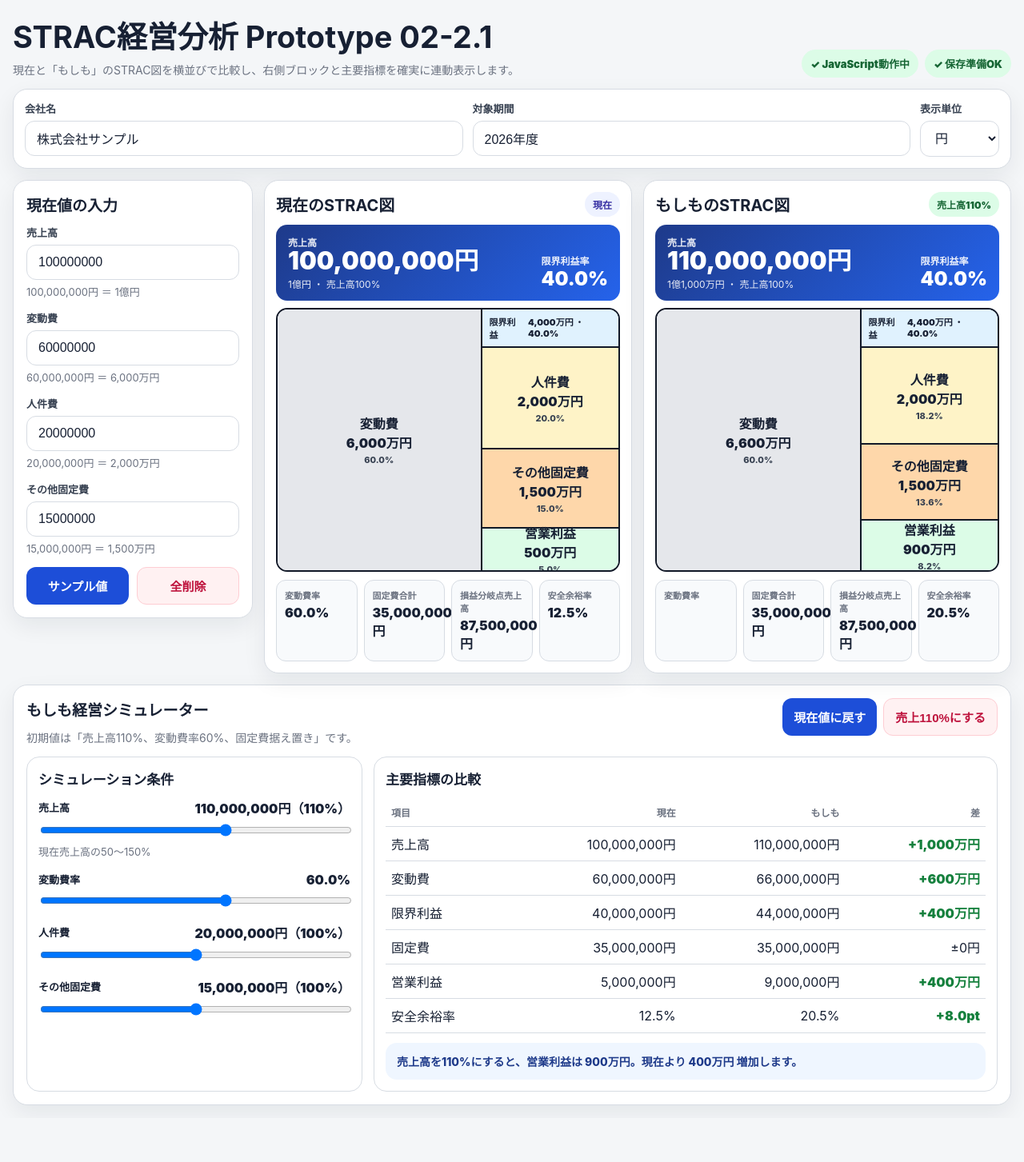
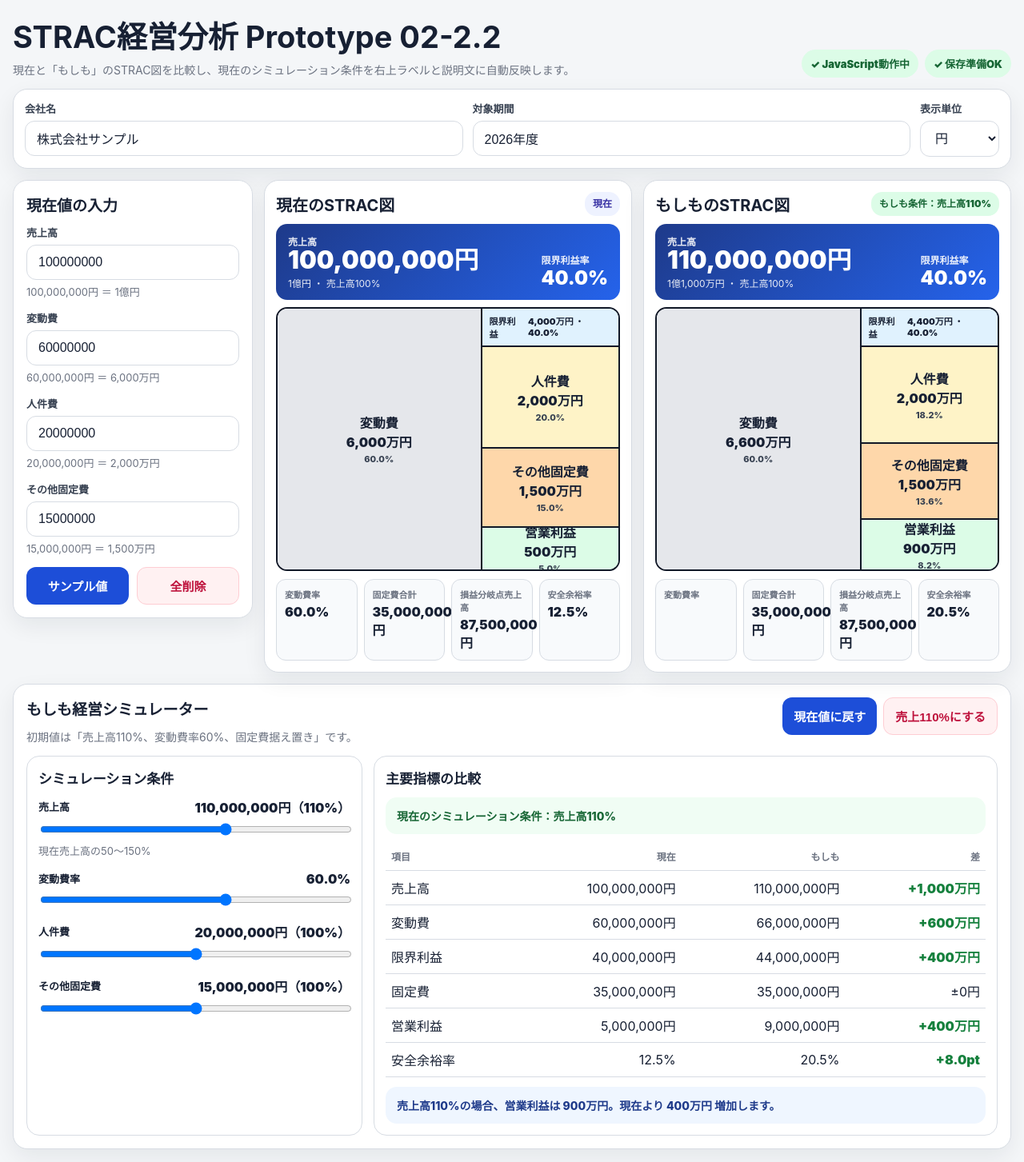
Before and after one commit to dekochan-ganbaru/strac-analysis, a plain HTML site: page index.html in a window 1280 px wide. Shown: the whole page at 80% size. Before the commit the page ends 1398 px from the top, so only its background shows below. Drawn offline with Linux system fonts and the light colour scheme.

Commit message:
Add files via upload

```diff
--- a/index.html
+++ b/index.html
@@ -5,7 +5,7 @@
 <meta name="viewport" content="width=device-width, initial-scale=1, viewport-fit=cover" />
 <meta name="theme-color" content="#1d4ed8" />
 <link rel="manifest" href="manifest.webmanifest" />
-<title>STRAC経営分析 Prototype 02-2.1</title>
+<title>STRAC経営分析 Prototype 02-2.2</title>
 <style>
 :root{
   --bg:#f4f6f8; --panel:#fff; --text:#172033; --muted:#6b7280; --line:#d7dce3;
@@ -42,7 +42,7 @@ button{border:0;border-radius:12px;padding:12px 14px;font-size:15px;font-weight:
 .chart-card{padding:14px}
 .chart-head{display:flex;justify-content:space-between;gap:10px;align-items:center;margin-bottom:10px;flex-wrap:wrap}
 .chart-head h2{margin:0;font-size:20px}
-.chart-badge{font-size:12px;font-weight:900;padding:7px 10px;border-radius:999px;background:#eef2ff;color:#3730a3}
+.chart-badge{font-size:12px;font-weight:900;padding:7px 10px;border-radius:14px;background:#eef2ff;color:#3730a3;max-width:65%;white-space:normal;line-height:1.35;text-align:right}
 .chart-badge.sim{background:#dcfce7;color:#166534}
 .sales-banner{
   background:linear-gradient(135deg,#1e3a8a,#2563eb);color:#fff;border-radius:14px;
@@ -105,8 +105,8 @@ input[type="range"]{width:100%;padding:0;border:0}
 
 <header>
   <div>
-    <h1>STRAC経営分析 Prototype 02-2.1</h1>
-    <div class="subtitle">現在と「もしも」のSTRAC図を横並びで比較し、右側ブロックと主要指標を確実に連動表示します。</div>
+    <h1>STRAC経営分析 Prototype 02-2.2</h1>
+    <div class="subtitle">現在と「もしも」のSTRAC図を比較し、現在のシミュレーション条件を右上ラベルと説明文に自動反映します。</div>
   </div>
   <div class="status-row">
     <div class="pill" id="runtimeStatus">JavaScript確認中</div>
@@ -161,7 +161,7 @@ input[type="range"]{width:100%;padding:0;border:0}
     </section>
 
     <section class="panel chart-card">
-      <div class="chart-head"><h2>もしものSTRAC図</h2><span class="chart-badge sim" id="simScenarioBadge">売上高110%</span></div>
+      <div class="chart-head"><h2>もしものSTRAC図</h2><span class="chart-badge sim" id="simScenarioBadge">もしも条件：売上高110%</span></div>
       <div class="sales-banner">
         <div><div class="sales-name">売上高</div><div class="sales-value" id="simSalesMain"></div><div class="sales-sub" id="simSalesSub"></div></div>
         <div><div class="sales-name">限界利益率</div><div class="rate-value" id="simMarginalRateTop"></div></div>
@@ -229,6 +229,7 @@ input[type="range"]{width:100%;padding:0;border:0}
 
     <div class="sim-card">
       <h3>主要指標の比較</h3>
+      <div class="note" id="simActiveConditions" style="margin-top:0;margin-bottom:10px;background:#f0fdf4;color:#166534"></div>
       <table class="compare-table">
         <thead><tr><th>項目</th><th>現在</th><th>もしも</th><th>差</th></tr></thead>
         <tbody>
@@ -248,7 +249,7 @@ input[type="range"]{width:100%;padding:0;border:0}
 </div>
 
 <script>
-const STORAGE_KEY='strac-prototype-02-2-1-v1';
+const STORAGE_KEY='strac-prototype-02-2-2-v1';
 const el=id=>document.getElementById(id);
 
 function mustEl(id){
@@ -411,6 +412,43 @@ function setPctDelta(id,n){
   if(n<0)node.classList.add('delta-minus');
 }
 
+
+function buildScenarioConditionText(){
+  const cur=currentData();
+
+  const salesPct=Number(el('simSalesPct').value);
+  const variableRate=Number(el('simVariableRate').value);
+  const laborPct=Number(el('simLaborPct').value);
+  const otherPct=Number(el('simOtherPct').value);
+
+  const currentVariableRate = cur.sales > 0 ? (cur.variable / cur.sales) * 100 : 0;
+
+  const conditions=[];
+
+  if(Math.abs(salesPct-100) >= 0.05){
+    conditions.push(`売上高${salesPct.toFixed(0)}%`);
+  }
+
+  if(Math.abs(variableRate-currentVariableRate) >= 0.05){
+    conditions.push(`変動費率${variableRate.toFixed(1)}%`);
+  }
+
+  if(Math.abs(laborPct-100) >= 0.05){
+    conditions.push(`人件費${laborPct.toFixed(0)}%`);
+  }
+
+  if(Math.abs(otherPct-100) >= 0.05){
+    conditions.push(`その他固定費${otherPct.toFixed(0)}%`);
+  }
+
+  return conditions.length ? conditions.join('・') : '現在値と同じ';
+}
+
+function buildScenarioBadgeText(){
+  return `もしも条件：${buildScenarioConditionText()}`;
+}
+
+
 function updateAll(){
   const cur=currentData();
   const sim=scenarioData();
@@ -428,7 +466,8 @@ function updateAll(){
   const laborPct=Number(el('simLaborPct').value);
   const otherPct=Number(el('simOtherPct').value);
 
-  el('simScenarioBadge').textContent=`売上高${salesPct.toFixed(0)}%`;
+  el('simScenarioBadge').textContent=buildScenarioBadgeText();
+  el('simActiveConditions').textContent=`現在のシミュレーション条件：${buildScenarioConditionText()}`;
   el('simSalesPctLabel').textContent=`${unitMoney(sim.sales)}（${salesPct.toFixed(0)}%）`;
   el('simVariableRateLabel').textContent=`${varRate.toFixed(1)}%`;
   el('simLaborPctLabel').textContent=`${unitMoney(sim.labor)}（${laborPct.toFixed(0)}%）`;
@@ -442,12 +481,23 @@ function updateAll(){
   el('cmpSafetyNow').textContent=pct(cur.safetyRate); el('cmpSafetySim').textContent=pct(sim.safetyRate); setPctDelta('cmpSafetyDiff',sim.safetyRate-cur.safetyRate);
 
   const note=el('simComment');
+  const conditionText=buildScenarioConditionText();
+
   if(sim.profit>=0){
     note.classList.remove('bad');
-    note.textContent=`売上高を${salesPct.toFixed(0)}%にすると、営業利益は ${jpMoney(sim.profit)}。現在より ${jpMoney(Math.abs(sim.profit-cur.profit))} ${sim.profit>=cur.profit?'増加':'減少'}します。`;
+    const diff=sim.profit-cur.profit;
+    if(conditionText==='現在値と同じ'){
+      note.textContent=`現在値と同じ条件です。営業利益は ${jpMoney(sim.profit)} です。`;
+    }else{
+      note.textContent=`${conditionText}の場合、営業利益は ${jpMoney(sim.profit)}。現在より ${jpMoney(Math.abs(diff))} ${diff>=0?'増加':'減少'}します。`;
+    }
   }else{
     note.classList.add('bad');
-    note.textContent=`この条件では営業損失 ${jpMoney(Math.abs(sim.profit))}。損益分岐点売上高は ${Number.isFinite(sim.breakEven)?jpMoney(sim.breakEven):'算出不可'} です。`;
+    if(conditionText==='現在値と同じ'){
+      note.textContent=`現在値と同じ条件で、営業損失は ${jpMoney(Math.abs(sim.profit))} です。`;
+    }else{
+      note.textContent=`${conditionText}の場合、営業損失は ${jpMoney(Math.abs(sim.profit))}。損益分岐点売上高は ${Number.isFinite(sim.breakEven)?jpMoney(sim.breakEven):'算出不可'} です。`;
+    }
   }
 }
 
--- a/service-worker.js
+++ b/service-worker.js
@@ -1,4 +1,4 @@
-const CACHE_NAME='strac-02-2-1-v1';
+const CACHE_NAME='strac-02-2-2-v1';
 const ASSETS=['./','./index.html','./manifest.webmanifest'];
 self.addEventListener('install',e=>{e.waitUntil(caches.open(CACHE_NAME).then(c=>c.addAll(ASSETS)));self.skipWaiting();});
 self.addEventListener('activate',e=>{e.waitUntil(caches.keys().then(keys=>Promise.all(keys.filter(k=>k!==CACHE_NAME).map(k=>caches.delete(k)))));self.clients.claim();});
```
Also changed, not shown: manifest.webmanifest, 1 other file.
